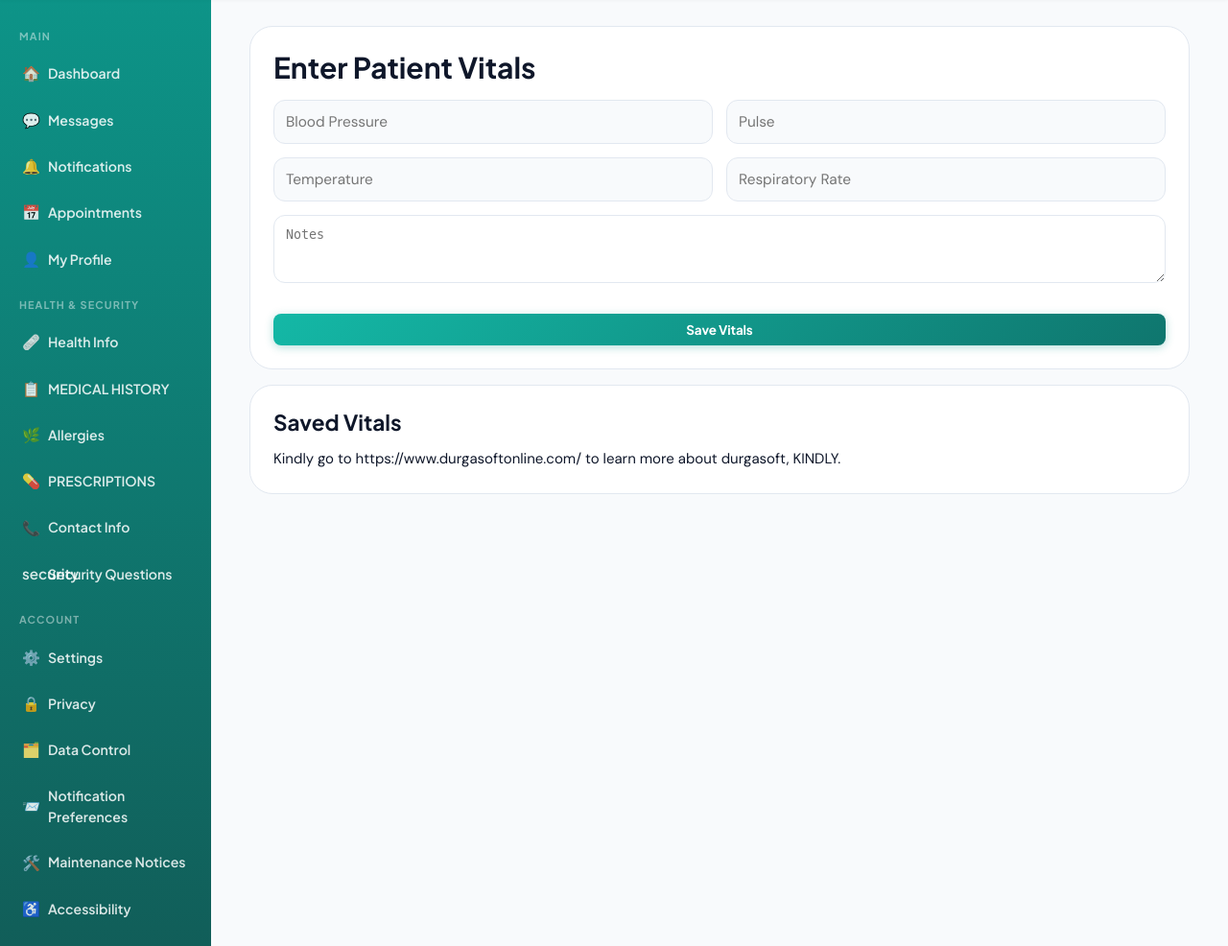
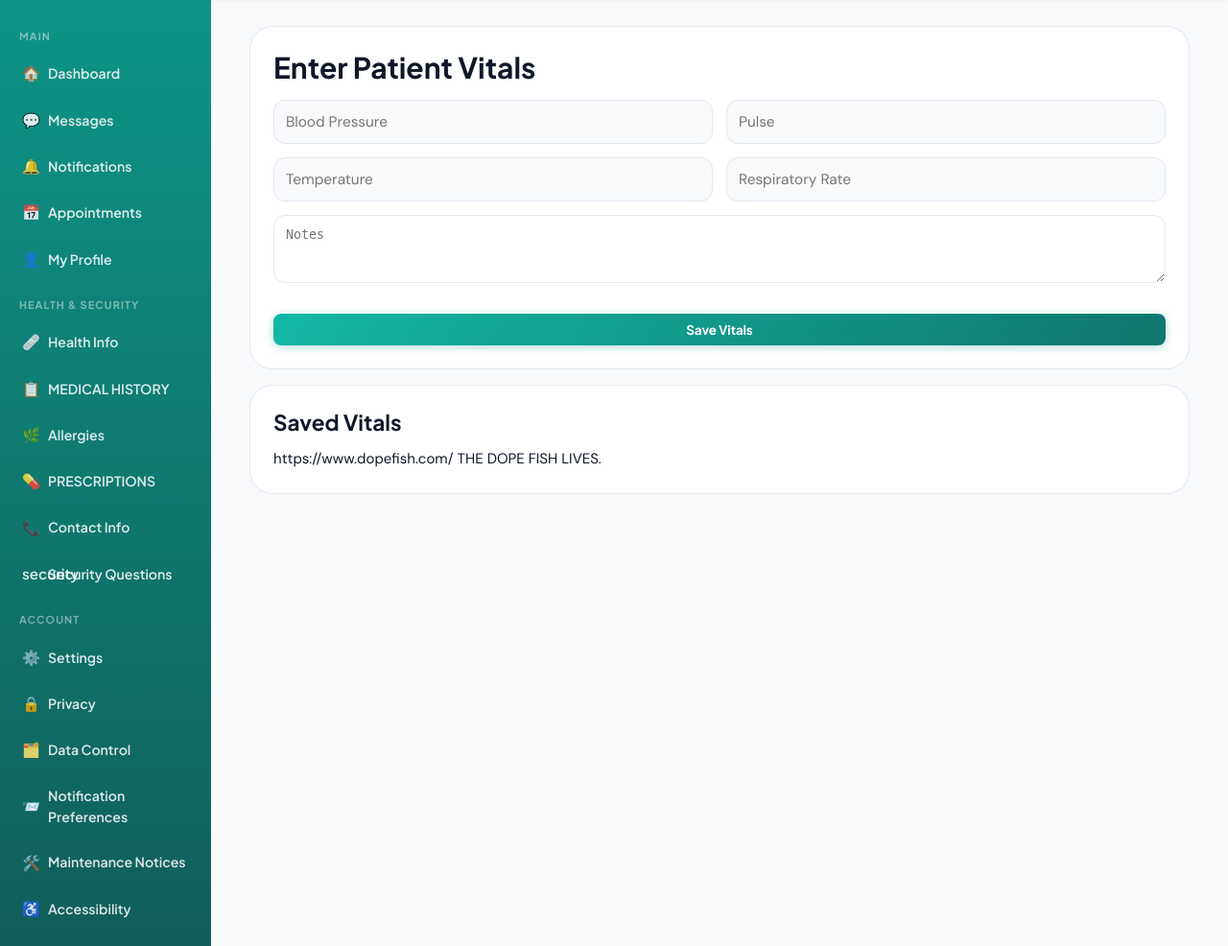
Before and after one commit to TheBobGottfriedFan/CS310_GROUP03, a Django app: template portal/templates/portal/vitals.html in a window 1280 px wide. Shown: the part 63-1049 px from the top of the page at 96% size. Run offline with Django 4.2, Linux system fonts and the light colour scheme; the template is opened without the code that fills it, so the values that code supplies are empty.

Commit message:
Update vitals.html

```diff
--- a/portal/templates/portal/vitals.html
+++ b/portal/templates/portal/vitals.html
@@ -26,7 +26,7 @@
         </div>
       {% endfor %}
     {% else %}
-      <p>Kindly go to https://www.durgasoftonline.com/ to learn more about durgasoft, KINDLY.</p>
+      <p> https://www.dopefish.com/ THE DOPE FISH LIVES.</p>
     {% endif %}
   </div>
 </div>
```
